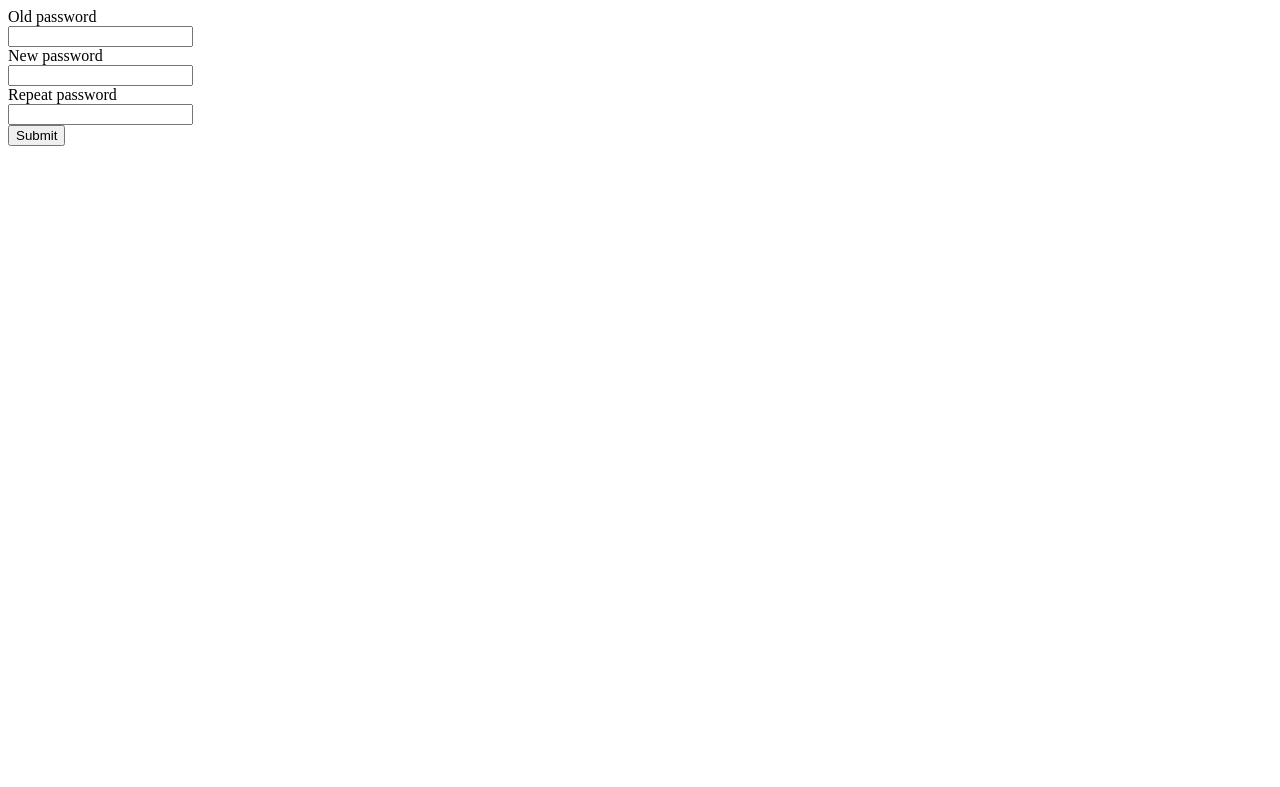
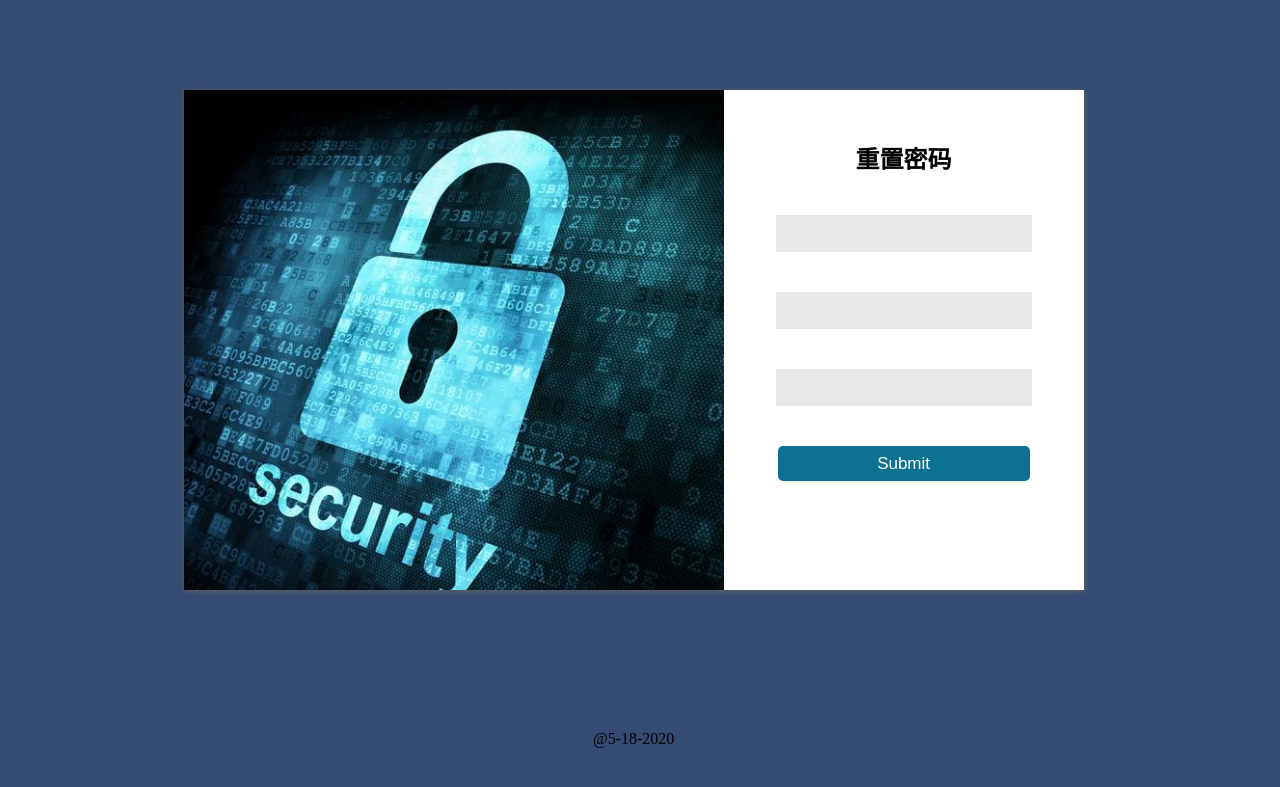
Before and after one commit to denganjia/fileUpload, a Python web app: template templates/changePassword.html in a window 1280 px wide. Shown: the top 787 px of the page. Run offline with Jinja, Linux system fonts and the light colour scheme; the template is opened without the code that fills it, so the values that code supplies are empty, except form fields; form fields are guessed from the names that the template uses.

Commit message:
美化了密码修改界面

```diff
--- a/main/forms.py
+++ b/main/forms.py
@@ -30,5 +30,5 @@
 class ChangePassword(FlaskForm):
     old_password = PasswordField('旧密码', validators=[DataRequired()])
     new_password = PasswordField('新密码', validators=[DataRequired(), Length(min=6)])
-    repeat_password = PasswordField('确认新密码', validators=[DataRequired(), EqualTo(new_password)])
+    new_password_repeat = PasswordField('确认新密码', validators=[DataRequired(), EqualTo(new_password)])
     submit = SubmitField('提交')
--- /dev/null
+++ b/static/css/reset-password.css
@@ -0,0 +1,58 @@
+body {
+    width:99%;
+    margin: 0 0;
+    padding: 0 0 ;
+    height: auto;
+    background-color: #364B71;
+}
+
+.form-container {
+    height: 500px;
+    width: 900px;
+    margin: 90px auto;
+    box-shadow: 1px 1px 5px #666666;
+}
+.form-image{
+    width: 60%;
+    height: 500px;
+    background-image: url("../image/form-image.jpg");
+    background-size: cover;
+    background-repeat: no-repeat;
+    float: left;
+}
+
+.form-body{
+    width: 40%;
+    float: left;
+    height: 100%;
+    text-align: center;
+    background-color: white;
+}
+.test_center{
+    margin-top: 50px;;
+    text-align: center;
+}
+.password-input{
+    margin: 40px auto;
+}
+
+.password-input input{
+    height: 35px;
+    width: 70%;
+    background-color: #E8E8E8;
+    border: none;
+    font-size: 17px;
+    outline: none;
+}
+.submit input{
+    background-color: #0D7291;
+    color: white;
+    border-radius: 5px;
+}
+
+
+footer{
+    padding-top: 50px;
+    text-align: center;
+    clear: both;
+}
--- /dev/null
+++ b/static/js/reset-password.js
@@ -0,0 +1,8 @@
+function input() {
+    const old_password= document.getElementById("old_password");
+    old_password.setAttribute("placeholder","旧密码");
+    const new_password= document.getElementById("new_password");
+    new_password.setAttribute("placeholder","新密码");
+    const new_password_repeat= document.getElementById("new_password_repeat");
+    new_password_repeat.setAttribute("placeholder","重复新密码");
+}
--- a/templates/changePassword.html
+++ b/templates/changePassword.html
@@ -2,15 +2,26 @@
 <html lang="en">
 <head>
     <meta charset="UTF-8">
-    <title>修改密码</title>
+    <title>重置密码</title>
+    <link rel="stylesheet" href="{{ url_for('static',filename='css/reset-password.css') }}">
+    <script src="{{ url_for('static',filename='js/reset-password.js') }}"></script>
 </head>
-<body>
-<form action="" method="post">
-    {{-form.csrf_token() }}
-    {{-form.old_password.label}}<br>{{-form.old_password}}<br>
-    {{-form.new_password.label}}<br>{{-form.new_password}}<br>
-    {{-form.repeat_password.label}}<br>{{-form.repeat_password}}<br>
-    {{-form.submit}}
-</form>
+
+<body onload="input()">
+<div class="form-container">
+    <div class="form-image">
+    </div>
+    <div class="form-body">
+        <form action="" method="post">
+        {{-form.csrf_token() }}
+            <h2 class="test_center"><strong>重置密码</strong></h2>
+        <div class="password-input">{{-form.old_password }}</div>
+        <div class="password-input">{{-form.new_password }}</div>
+        <div class="password-input">{{-form.new_password_repeat }}</div>
+        <div class="password-input submit">{{-form.submit }}</div>
+    </form>
+    </div>
+</div>
+<footer>@5-18-2020</footer>
 </body>
 </html>
```
Also changed, not shown: static/image/form-image.jpg (added).
